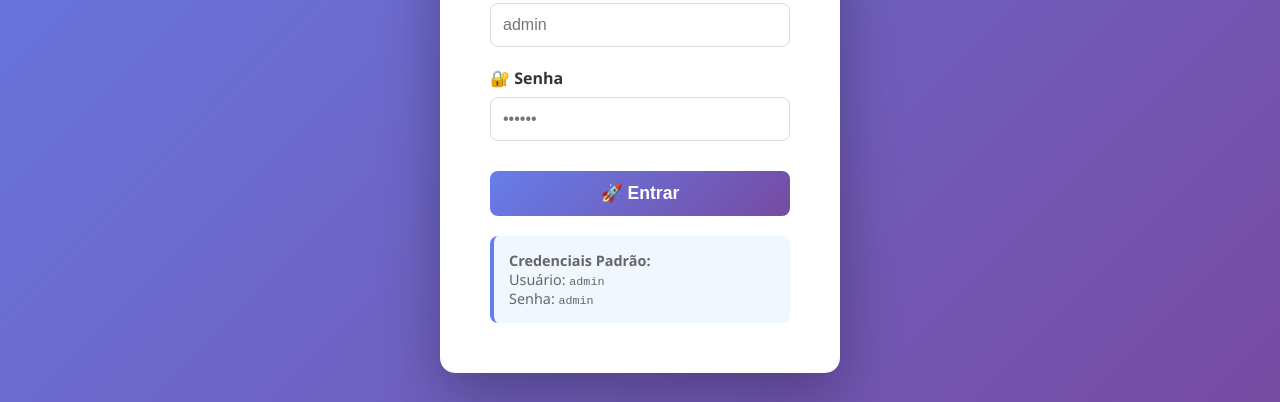
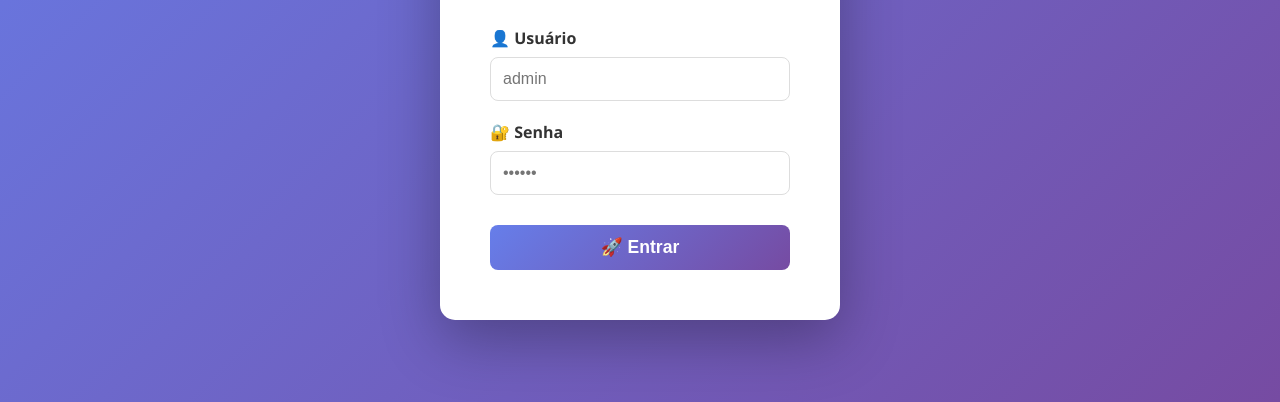
Before and after one commit to islanfujitec-ops/amazon, a website: page public/login.html in a window 1280 px wide. Shown: the part 398-800 px from the top of the page. Drawn offline with Linux system fonts and the light colour scheme.

Commit message:
Remove default credentials display from login page for security

```diff
--- a/public/login.html
+++ b/public/login.html
@@ -144,12 +144,6 @@
             <button type="submit" class="btn-login">🚀 Entrar</button>
             <div class="loading" id="loading">⏳ Verificando...</div>
         </form>
-
-        <div class="info-box">
-            <strong>Credenciais Padrão:</strong><br>
-            Usuário: <code>admin</code><br>
-            Senha: <code>admin</code>
-        </div>
     </div>
 
     <script>
```
